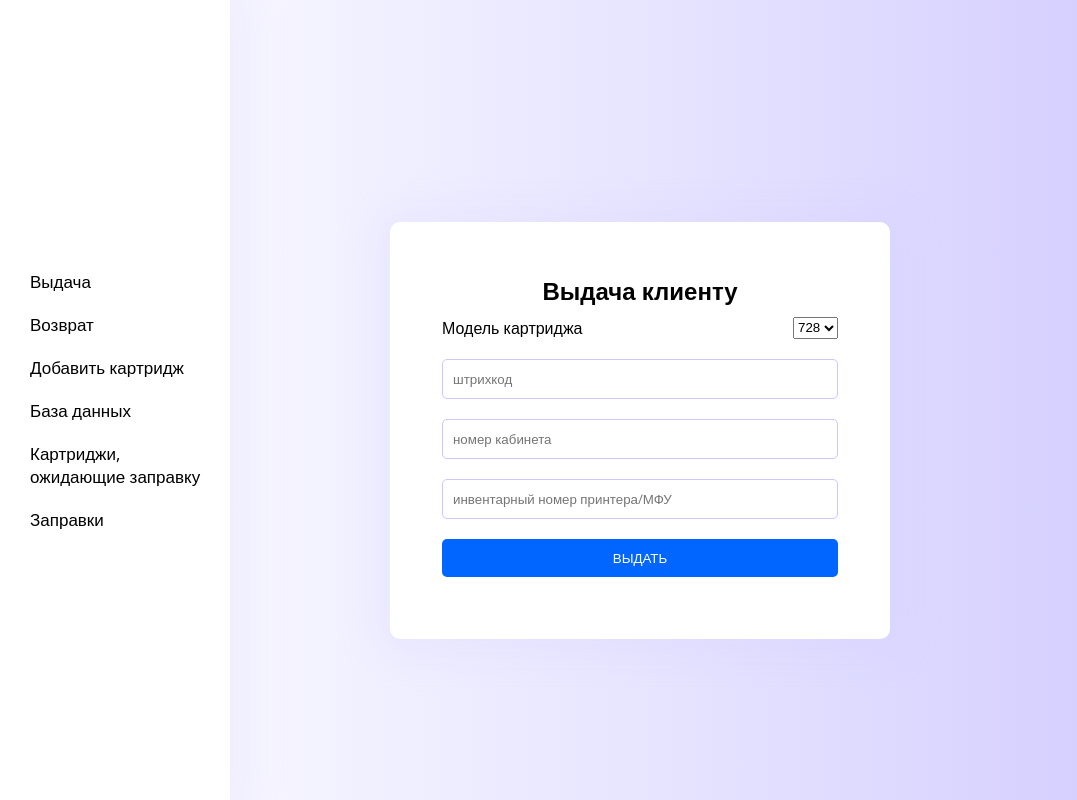
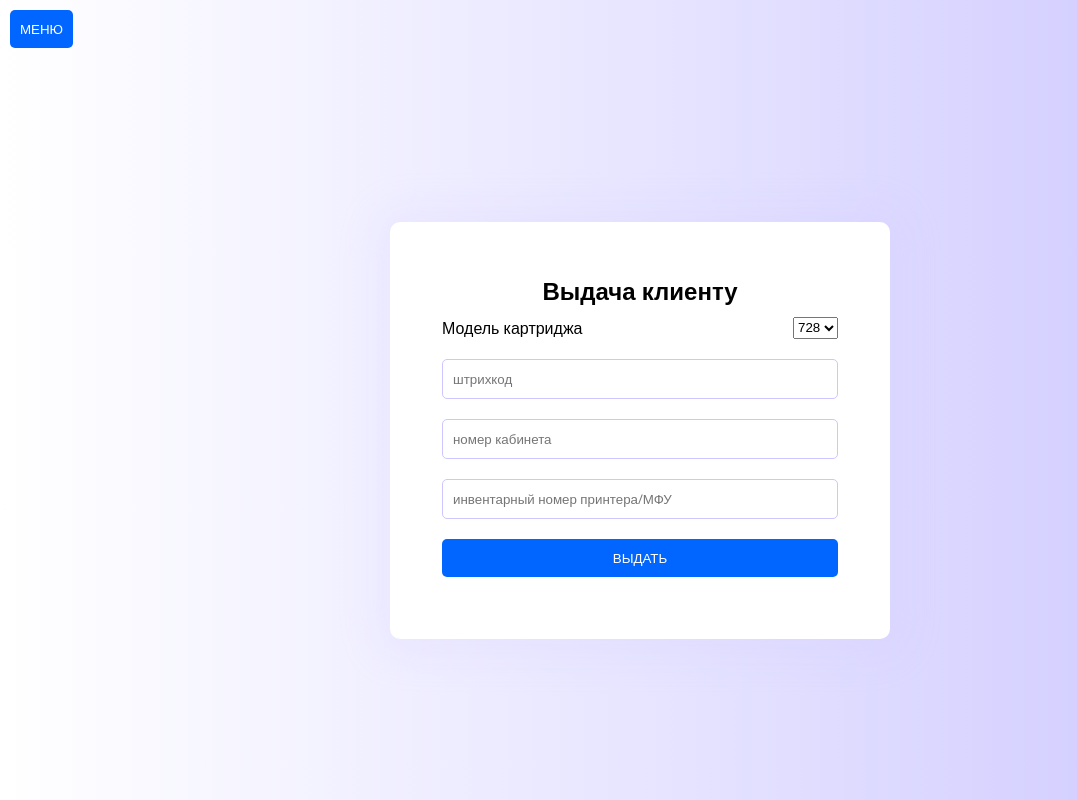
Before and after one commit to canoua/cart-count, a Vue app: page / in a window 1280 px wide. Shown: the whole page, without its empty margins (0-1077 px from the left). Built offline with nearby package versions, Linux system fonts and the light colour scheme.

Commit message:
sidebar done

```diff
--- a/src/App.vue
+++ b/src/App.vue
@@ -1,5 +1,7 @@
 <template>
-  <nav class="menu">
+  <button class="btn-menu" @click="menuIsActive">меню</button>
+  <nav class="menu" :class="{ 'open': menuActive }">
+    <button @click="menuIsActive" class="btn-close">x</button>
     <RouterLink class="menu__link" to="/">Выдача</RouterLink>
     <RouterLink class="menu__link" to="/refundview">Возврат</RouterLink>
     <RouterLink class="menu__link" to="/adddatabaseview">Добавить картридж</RouterLink>
@@ -10,24 +12,59 @@
   <RouterView />
 </template>
 
-<script setup>
+<script>
   import { RouterView } from 'vue-router';
+
+  export default {
+    data() {
+      return {
+        menuActive: false
+      }
+    },
+
+    methods: {
+      menuIsActive() {
+        this.menuActive = !this.menuActive
+      }
+    }
+  }
+
 </script>
 
 <style scoped>
+  .btn-menu {
+    position: absolute;
+    top: 10px;
+    left: 10px;
+  }
+
+  .btn-close {
+    background-color: red;
+    display: inline-block;
+    width: 40px;
+    position: absolute;
+    right: 10px;
+    top: 10px;
+  }
+
   .menu {
-    transition: all .7s;
+    position: relative;
+    transition: all .5s;
     background-color: #fff;
     display: flex;
     flex-direction: column;
     justify-content: center;
     padding: 10px 0;
     position: absolute;
-    left: 0;
+    left: -100%;
     top: 0;
     height: 100vh;
     padding: 20px;
     box-shadow: 0px 2px 39px 13px rgba(205, 199, 255, 0.19);
+  }
+
+  .menu.open {
+    left: 0;
   }
 
   .menu__link {
```
